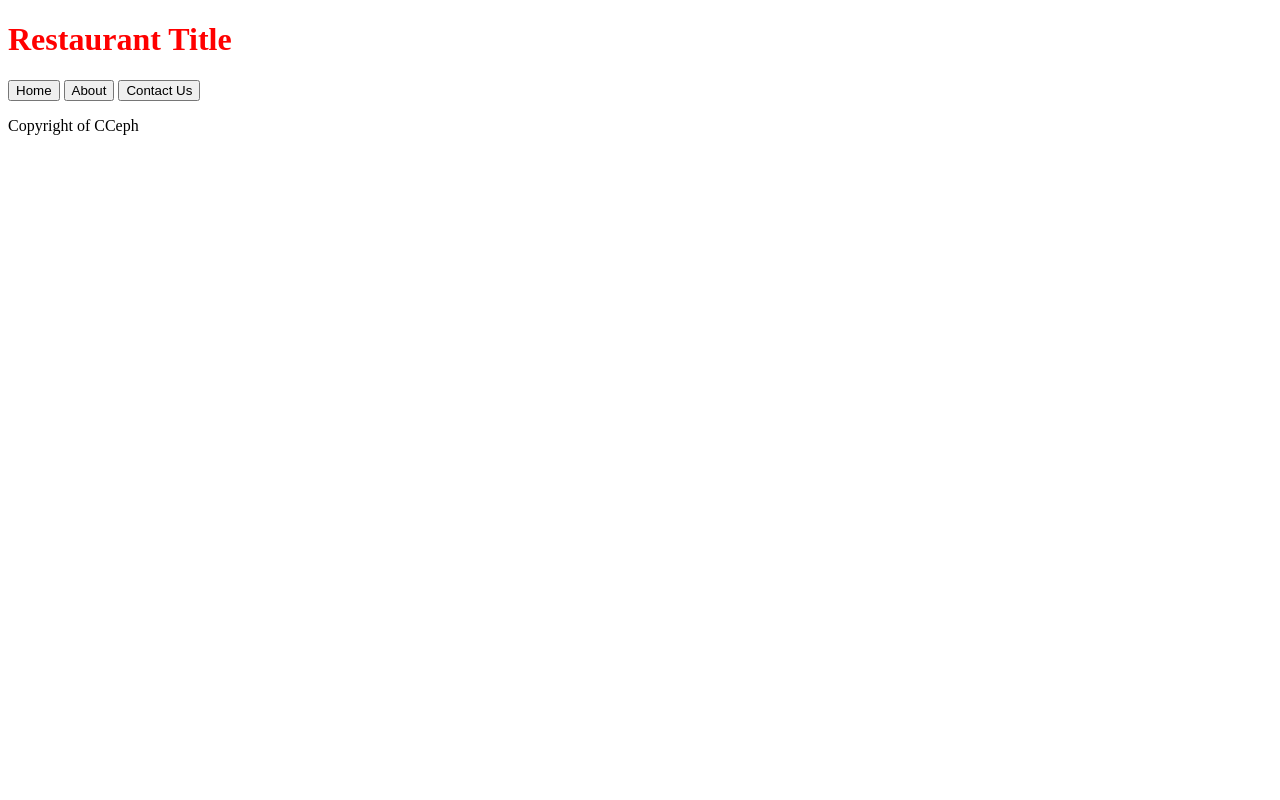
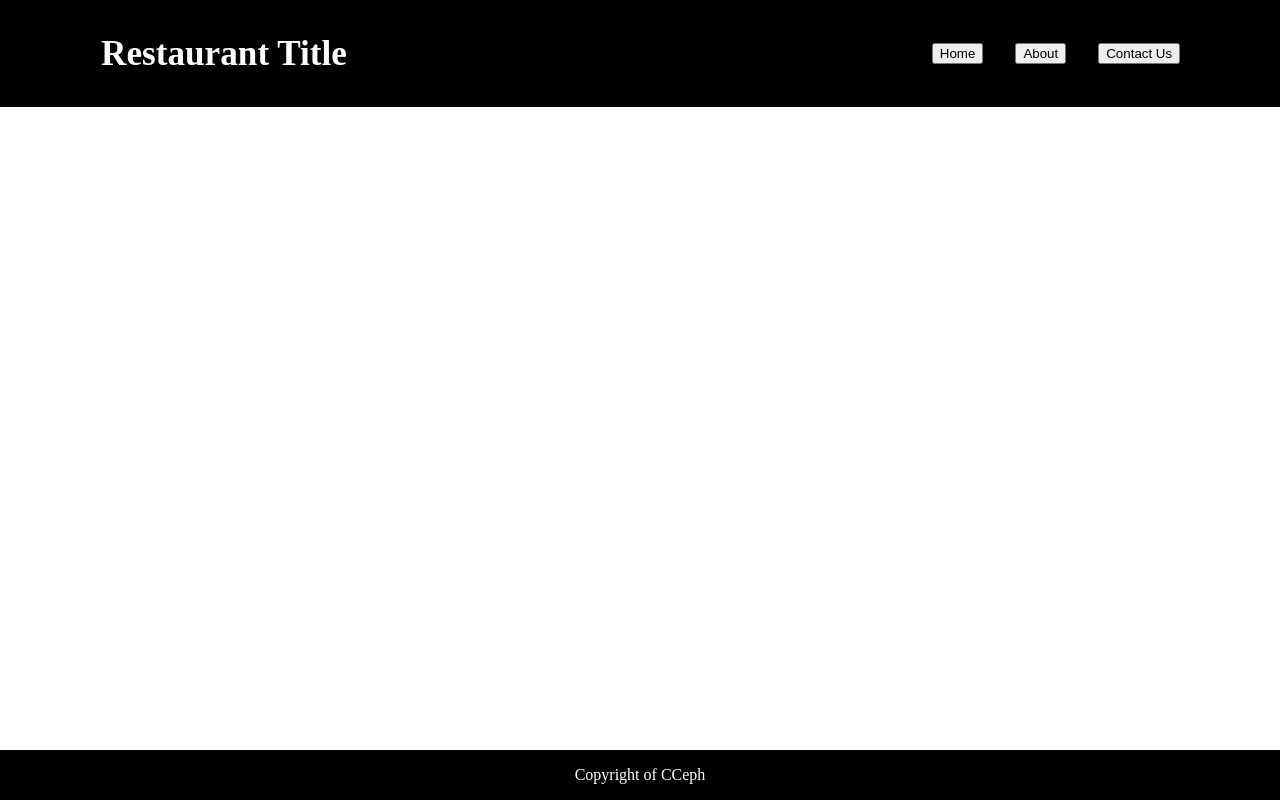
Before and after one commit to CCeph/restaurant-js, a website built with webpack: page dist/index.html in a window 1280 px wide. Built offline with Linux system fonts and the light colour scheme.

Commit message:
Create draft of base template of webpage
The html code will eventually be deleted. The goal of this project is
to practice DOM manipulation and repo management. This html code is just
used to visualize the final product.

```diff
--- a/src/style.css
+++ b/src/style.css
@@ -1,4 +1,59 @@
-/*Testing*/
-h1 {
-  color: red;
+* {
+  box-sizing: border-box;
 }
+
+body {
+  margin: 0;
+}
+
+/*Grid styling for the whole page layout*/
+.main-grid {
+  display: grid;
+  height: 100vh;
+  grid-template: 1.5fr 9fr 50px / 1fr;
+}
+
+/*Start of Header styling*/
+
+.header {
+  background-color: black;
+  color: white;
+  display: grid;
+  grid-template: 1fr / 1fr 1fr;
+  justify-content: space-around;
+  grid-gap: 30%;
+}
+
+.header h1 {
+  text-align: center;
+  align-self: center;
+
+  font-size: 2.2rem;
+}
+
+.header .nav {
+  justify-self: center;
+  align-self: center;
+  display: flex;
+  justify-content: space-around;
+  gap: 2rem;
+
+  font-size: 1.5rem;
+  font-family: Roboto;
+  border-radius: 5px;
+  border: 1px solid black;
+}
+
+/*End of Header styling*/
+
+/*Start of Footer styling*/
+
+.footer {
+  background-color: black;
+  color: white;
+  display: flex;
+  justify-content: center;
+  align-items: center;
+}
+
+/*End of Footer styling*/
```
Also changed, not shown: dist/index.html, dist/main.js.
